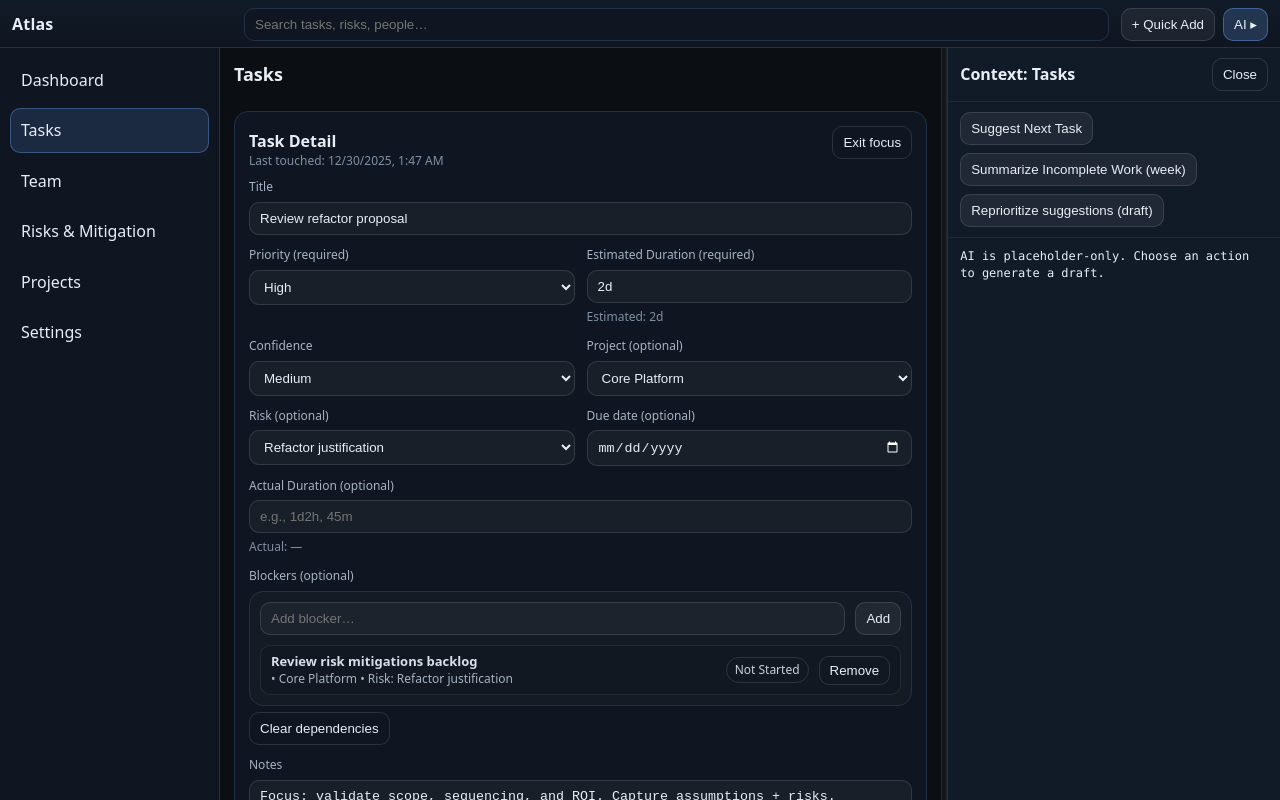
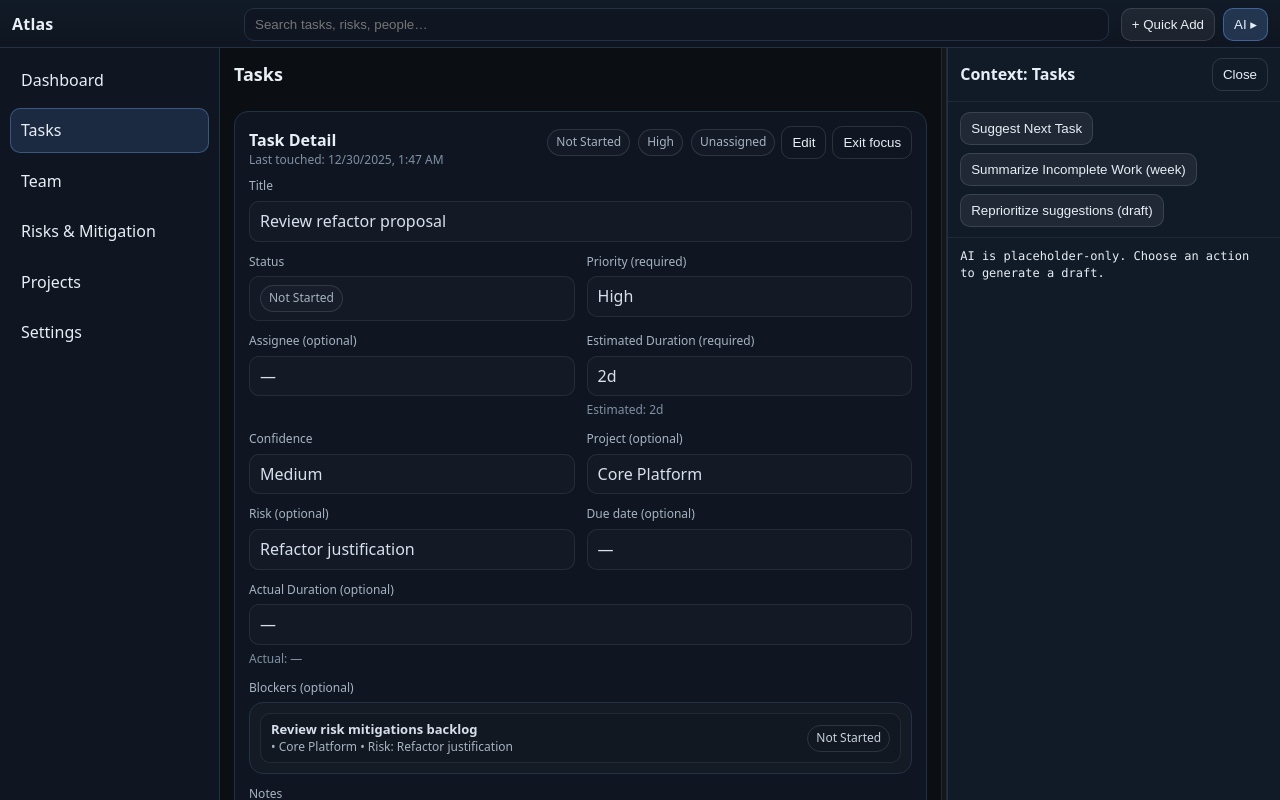
Before and after one commit to smithhe/Atlas, a React (Vite) app in the folder src/atlas.ui/: page / in a window 1280 px wide. Both pictures are taken after a click on the button 801 px from the left and 288 px from the top of the page. Shown: the top 800 px of the page. Built offline with nearby package versions, Linux system fonts and the light colour scheme.

Commit message:
Updated Tasks view for to edit status and asignee

```diff
--- a/src/atlas.ui/src/views/TasksView.tsx
+++ b/src/atlas.ui/src/views/TasksView.tsx
@@ -1,7 +1,7 @@
 import { useEffect, useLayoutEffect, useMemo, useRef, useState } from 'react'
 import { useAi } from '../app/state/AiState'
 import { useAppDispatch, useAppState, useSelectedTask } from '../app/state/AppState'
-import type { Priority, Task } from '../app/types'
+import type { Priority, Task, TaskStatus } from '../app/types'
 import { useNavigate, useParams } from 'react-router-dom'
 import { formatDurationFromMinutes, parseDurationText } from '../app/duration'
 
@@ -9,6 +9,13 @@ function daysSince(iso: string) {
   const a = new Date(iso).getTime()
   const b = Date.now()
   return Math.floor((b - a) / (1000 * 60 * 60 * 24))
+}
+
+function taskStatusTone(s?: TaskStatus) {
+  if (s === 'Done') return 'toneGood'
+  if (s === 'Blocked') return 'toneBad'
+  if (s === 'In Progress') return 'toneGood'
+  return 'toneNeutral'
 }
 
 export function TasksView() {
@@ -27,6 +34,7 @@ export function TasksView() {
 
   const [projectFilter, setProjectFilter] = useState<'All' | string>('All')
   const [riskFilter, setRiskFilter] = useState<'All' | string>('All')
+  const [statusFilter, setStatusFilter] = useState<TaskStatus | 'All'>('All')
   const [priorityFilter, setPriorityFilter] = useState<Priority | 'All'>('All')
   const [stalenessFilter, setStalenessFilter] = useState<'All' | 'Fresh' | 'Warning' | 'Stale'>('All')
   const [durationFilter, setDurationFilter] =
@@ -65,6 +73,7 @@ export function TasksView() {
     const warnStart = Math.max(1, staleDays - 2)
 
     return tasks.filter((t) => {
+      if (statusFilter !== 'All' && (t.status ?? 'Not Started') !== statusFilter) return false
       if (priorityFilter !== 'All' && t.priority !== priorityFilter) return false
       if (projectFilter !== 'All' && (t.project ?? '') !== projectFilter) return false
       if (riskFilter !== 'All' && (t.risk ?? '') !== riskFilter) return false
@@ -87,7 +96,7 @@ export function TasksView() {
 
       return true
     })
-  }, [durationFilter, priorityFilter, projectFilter, riskFilter, settings.staleDays, stalenessFilter, tasks])
+  }, [durationFilter, priorityFilter, projectFilter, riskFilter, settings.staleDays, stalenessFilter, statusFilter, tasks])
 
   const filteredSorted = useMemo(() => {
     const staleDays = settings.staleDays
@@ -249,6 +258,19 @@ export function TasksView() {
             </label>
 
             <label className="field">
+              <div className="fieldLabel">Status</div>
+              <div className="fieldInline">
+                <select className="select selectCompact" value={statusFilter} onChange={(e) => setStatusFilter(e.target.value as TaskStatus | 'All')}>
+                  <option value="All">All</option>
+                  <option value="Not Started">Not Started</option>
+                  <option value="In Progress">In Progress</option>
+                  <option value="Blocked">Blocked</option>
+                  <option value="Done">Done</option>
+                </select>
+              </div>
+            </label>
+
+            <label className="field">
               <div className="fieldLabel">Staleness</div>
               <div className="fieldInline">
                 <select
@@ -311,6 +333,7 @@ export function TasksView() {
               const activity =
                 days >= settings.staleDays ? 'red' : days >= Math.max(1, settings.staleDays - 2) ? 'yellow' : 'green'
               const depCount = (t.dependencyTaskIds ?? []).filter((id) => taskById.get(id)?.status !== 'Done').length
+              const statusLabel = t.status ?? 'Not Started'
               return (
                 <button
                   key={t.id}
@@ -334,6 +357,7 @@ export function TasksView() {
                     <div className="pill">
                       {formatDurationFromMinutes(parseDurationText(t.estimatedDurationText)?.totalMinutes ?? 0)}
                     </div>
+                    <div className={`pill ${taskStatusTone(statusLabel)}`}>{statusLabel}</div>
                     <span
                       className={`activityDot activityDot-${activity}`}
                       title={`Activity: ${days}d ago (stale threshold ${settings.staleDays}d)`}
@@ -392,8 +416,9 @@ function TaskDetail({
   riskOptions: string[]
 }) {
   const dispatch = useAppDispatch()
-  const { tasks } = useAppState()
+  const { tasks, team } = useAppState()
   const stale = daysSince(task.lastTouchedIso) >= staleDays
+  const [isEditing, setIsEditing] = useState(false)
   const notesRef = useRef<HTMLTextAreaElement | null>(null)
   const notesMaxHeightPx = 280
   const [addBlockerText, setAddBlockerText] = useState<string>('')
@@ -401,6 +426,12 @@ function TaskDetail({
   function update(patch: Partial<Task>) {
     dispatch({ type: 'updateTask', task: { ...task, ...patch } })
   }
+
+  useEffect(() => {
+    // Switching selection should default back to view mode (prevents "sticky edit" across tasks).
+    setIsEditing(false)
+    setAddBlockerText('')
+  }, [task.id])
 
   function formatLastTouched(iso: string) {
     const d = new Date(iso)
@@ -411,6 +442,13 @@ function TaskDetail({
       hour: 'numeric',
       minute: '2-digit',
     })
+  }
+
+  function taskStatusTone(s?: TaskStatus) {
+    if (s === 'Done') return 'toneGood'
+    if (s === 'Blocked') return 'toneBad'
+    if (s === 'In Progress') return 'toneGood'
+    return 'toneNeutral'
   }
 
   const estimateParsed = parseDurationText(task.estimatedDurationText)
@@ -425,6 +463,12 @@ function TaskDetail({
   }, [task.id, tasks])
 
   const taskById = useMemo(() => new Map(tasks.map((t) => [t.id, t] as const)), [tasks])
+  const memberById = useMemo(() => new Map(team.map((m) => [m.id, m] as const)), [team])
+  const assigneeOptions = useMemo(() => [...team].sort((a, b) => a.name.localeCompare(b.name)), [team])
+  const assigneeName = useMemo(() => {
+    if (!task.assigneeId) return undefined
+    return memberById.get(task.assigneeId)?.name ?? task.assigneeId
+  }, [memberById, task.assigneeId])
 
   // Prevent dependency cycles: you can't depend on a task that (directly or transitively) depends on you.
   const tasksThatDependOnMe = useMemo(() => {
@@ -500,6 +544,8 @@ function TaskDetail({
     el.style.overflowY = el.scrollHeight > notesMaxHeightPx ? 'auto' : 'hidden'
   }, [notesMaxHeightPx, task.notes])
 
+  const statusLabel = task.status ?? 'Not Started'
+
   return (
     <div className="card pad">
       <div className="detailHeader">
@@ -511,6 +557,16 @@ function TaskDetail({
           </div>
         </div>
         <div className="rowTiny">
+          {!isEditing ? (
+            <div className="pillRow">
+              <span className={`pill ${taskStatusTone(statusLabel)}`}>{statusLabel}</span>
+              <span className="pill toneNeutral">{task.priority}</span>
+              <span className="pill toneNeutral">{assigneeName ? `Assignee: ${assigneeName}` : 'Unassigned'}</span>
+            </div>
+          ) : null}
+          <button className="btn btnGhost" type="button" onClick={() => setIsEditing((e) => !e)}>
+            {isEditing ? 'Done' : 'Edit'}
+          </button>
           {isFocusMode ? (
             <button className="btn btnGhost" onClick={onExitFocus}>
               Exit focus
@@ -529,27 +585,75 @@ function TaskDetail({
       </div>
 
       <div className="fieldGrid2">
+        {isEditing ? (
           <label className="field span2">
             <div className="fieldLabel">Title</div>
             <input className="input" value={task.title} onChange={(e) => update({ title: e.target.value })} />
           </label>
+        ) : (
+          <div className="field span2">
+            <div className="fieldLabel">Title</div>
+            <div className="noteDetailReadonly">{task.title || '—'}</div>
+          </div>
+        )}
 
-        <label className="field">
+        <div className="field">
+          <div className="fieldLabel">Status</div>
+          {isEditing ? (
+            <select className="select" value={statusLabel} onChange={(e) => update({ status: e.target.value as TaskStatus })}>
+              <option value="Not Started">Not Started</option>
+              <option value="In Progress">In Progress</option>
+              <option value="Blocked">Blocked</option>
+              <option value="Done">Done</option>
+            </select>
+          ) : (
+            <div className="noteDetailReadonly">
+              <span className={`pill ${taskStatusTone(statusLabel)}`}>{statusLabel}</span>
+            </div>
+          )}
+        </div>
+
+        <div className="field">
           <div className="fieldLabel">Priority (required)</div>
-          <select
-            className="select"
-            value={task.priority}
-            onChange={(e) => update({ priority: e.target.value as Priority })}
-          >
+          {isEditing ? (
+            <select className="select" value={task.priority} onChange={(e) => update({ priority: e.target.value as Priority })}>
               <option value="Low">Low</option>
               <option value="Medium">Medium</option>
               <option value="High">High</option>
               <option value="Critical">Critical</option>
             </select>
-        </label>
+          ) : (
+            <div className="noteDetailReadonly">{task.priority}</div>
+          )}
+        </div>
 
-        <label className="field">
+        <div className="field">
+          <div className="fieldLabel">Assignee (optional)</div>
+          {isEditing ? (
+            <select
+              className="select"
+              value={task.assigneeId ?? ''}
+              onChange={(e) => update({ assigneeId: e.target.value || undefined })}
+            >
+              <option value="">(None)</option>
+              {assigneeOptions.map((m) => (
+                <option key={m.id} value={m.id}>
+                  {m.name}
+                </option>
+              ))}
+              {task.assigneeId && !memberById.has(task.assigneeId) ? (
+                <option value={task.assigneeId}>{task.assigneeId} (unknown)</option>
+              ) : null}
+            </select>
+          ) : (
+            <div className="noteDetailReadonly">{assigneeName ?? '—'}</div>
+          )}
+        </div>
+
+        <div className="field">
           <div className="fieldLabel">Estimated Duration (required)</div>
+          {isEditing ? (
+            <>
               <input
                 className="input"
                 placeholder="e.g., 1d, 2h30m"
@@ -557,10 +661,18 @@ function TaskDetail({
                 onChange={(e) => update({ estimatedDurationText: e.target.value })}
               />
               <div className={`mutedSmall ${estimateParsed ? '' : 'textBad'}`}>Estimated: {estimatePreview}</div>
-        </label>
+            </>
+          ) : (
+            <>
+              <div className="noteDetailReadonly">{task.estimatedDurationText || '—'}</div>
+              <div className={`mutedSmall ${estimateParsed ? '' : 'textBad'}`}>Estimated: {estimatePreview}</div>
+            </>
+          )}
+        </div>
 
-        <label className="field">
+        <div className="field">
           <div className="fieldLabel">Confidence</div>
+          {isEditing ? (
             <select
               className="select"
               value={task.estimateConfidence}
@@ -570,15 +682,15 @@ function TaskDetail({
               <option value="Medium">Medium</option>
               <option value="High">High</option>
             </select>
-        </label>
+          ) : (
+            <div className="noteDetailReadonly">{task.estimateConfidence}</div>
+          )}
+        </div>
 
-        <label className="field">
+        <div className="field">
           <div className="fieldLabel">Project (optional)</div>
-          <select
-            className="select"
-            value={task.project ?? ''}
-            onChange={(e) => update({ project: e.target.value || undefined })}
-          >
+          {isEditing ? (
+            <select className="select" value={task.project ?? ''} onChange={(e) => update({ project: e.target.value || undefined })}>
               <option value="">(None)</option>
               {projectOptions.map((p) => (
                 <option key={p} value={p}>
@@ -586,15 +698,15 @@ function TaskDetail({
                 </option>
               ))}
             </select>
-        </label>
+          ) : (
+            <div className="noteDetailReadonly">{task.project || '—'}</div>
+          )}
+        </div>
 
-        <label className="field">
+        <div className="field">
           <div className="fieldLabel">Risk (optional)</div>
-          <select
-            className="select"
-            value={task.risk ?? ''}
-            onChange={(e) => update({ risk: e.target.value || undefined })}
-          >
+          {isEditing ? (
+            <select className="select" value={task.risk ?? ''} onChange={(e) => update({ risk: e.target.value || undefined })}>
               <option value="">(None)</option>
               {riskOptions.map((r) => (
                 <option key={r} value={r}>
@@ -602,20 +714,24 @@ function TaskDetail({
                 </option>
               ))}
             </select>
-        </label>
+          ) : (
+            <div className="noteDetailReadonly">{task.risk || '—'}</div>
+          )}
+        </div>
 
-        <label className="field">
+        <div className="field">
           <div className="fieldLabel">Due date (optional)</div>
-          <input
-            className="input"
-            type="date"
-            value={task.dueDate ?? ''}
-            onChange={(e) => update({ dueDate: e.target.value || undefined })}
-          />
-        </label>
+          {isEditing ? (
+            <input className="input" type="date" value={task.dueDate ?? ''} onChange={(e) => update({ dueDate: e.target.value || undefined })} />
+          ) : (
+            <div className="noteDetailReadonly">{task.dueDate || '—'}</div>
+          )}
+        </div>
 
-        <label className="field span2">
+        <div className="field span2">
           <div className="fieldLabel">Actual Duration (optional)</div>
+          {isEditing ? (
+            <>
               <input
                 className="input"
                 placeholder="e.g., 1d2h, 45m"
@@ -623,11 +739,19 @@ function TaskDetail({
                 onChange={(e) => update({ actualDurationText: e.target.value })}
               />
               <div className={`mutedSmall ${task.actualDurationText && !actualParsed ? 'textBad' : ''}`}>Actual: {actualPreview}</div>
-        </label>
+            </>
+          ) : (
+            <>
+              <div className="noteDetailReadonly">{task.actualDurationText?.trim() ? task.actualDurationText : '—'}</div>
+              <div className={`mutedSmall ${task.actualDurationText && !actualParsed ? 'textBad' : ''}`}>Actual: {actualPreview}</div>
+            </>
+          )}
+        </div>
 
         <div className="field span2">
           <div className="fieldLabel">Blockers (optional)</div>
           <div className="card tight blockersCard">
+            {isEditing ? (
               <div className="blockersAddRow">
                 <input
                   className="input blockersAddSelect"
@@ -658,6 +782,7 @@ function TaskDetail({
                   Add
                 </button>
               </div>
+            ) : null}
 
             <div className="blockersList" role="list" aria-label="Blockers">
               {visibleBlockers.length === 0 ? <div className="mutedSmall">No active blockers.</div> : null}
@@ -672,6 +797,7 @@ function TaskDetail({
                     </div>
                     <div className="blockersItemRight">
                       <span className="pill blockersStatus">{statusLabel}</span>
+                      {isEditing ? (
                         <button
                           type="button"
                           className="btn btnGhost blockersRemoveBtn"
@@ -680,6 +806,7 @@ function TaskDetail({
                         >
                           Remove
                         </button>
+                      ) : null}
                     </div>
                   </div>
                 )
@@ -689,7 +816,7 @@ function TaskDetail({
           {dependencyIds.some((id) => tasksThatDependOnMe.has(id)) ? (
             <div className="mutedSmall textBad">One or more selected dependencies would create a cycle; please remove them.</div>
           ) : null}
-          {dependencyIds.length ? (
+          {isEditing && dependencyIds.length ? (
             <div className="rowTiny">
               <button type="button" className="btn btnGhost" onClick={() => update({ dependencyTaskIds: [] })}>
                 Clear dependencies
@@ -698,21 +825,24 @@ function TaskDetail({
           ) : null}
         </div>
 
-        <label className="field span2">
+        <div className="field span2">
           <div className="fieldLabel">Notes</div>
+          {isEditing ? (
             <textarea
               ref={notesRef}
               className="textarea textareaAutoGrow"
               value={task.notes}
               onChange={(e) => update({ notes: e.target.value })}
             />
-        </label>
+          ) : (
+            <div className="noteDetailReadonly" style={{ whiteSpace: 'pre-wrap' }}>
+              {task.notes?.trim() ? task.notes : '—'}
+            </div>
+          )}
+        </div>
       </div>
 
       <div className="row">
-        <button className="btn btnSecondary" onClick={() => update({})}>
-          Save (mock)
-        </button>
         <button className="btn" onClick={() => dispatch({ type: 'touchTask', taskId: task.id, touchedIso: new Date().toISOString() })}>
           Touch / Update Activity
         </button>
```
Lines whose indentation alone changed are shown as unchanged.
